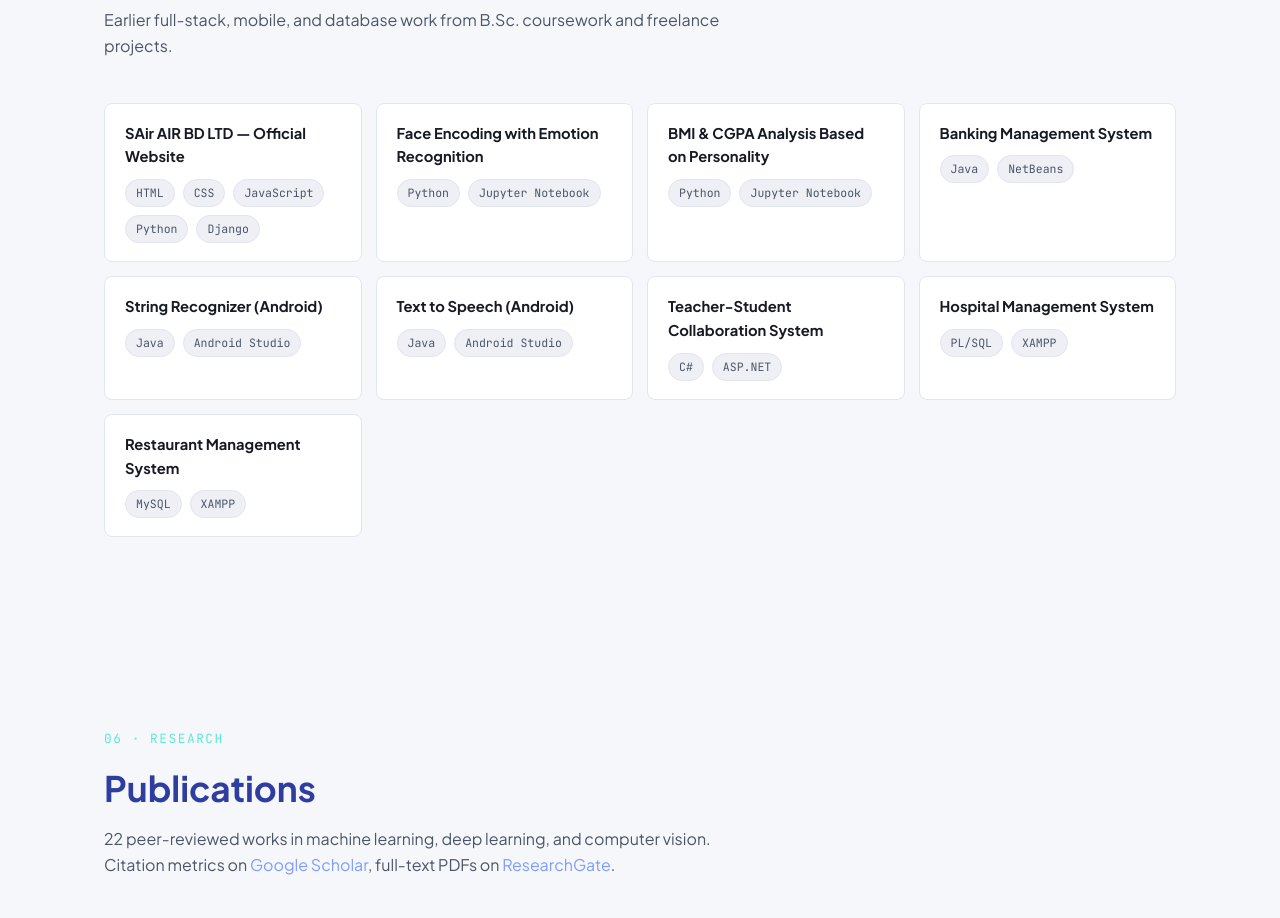
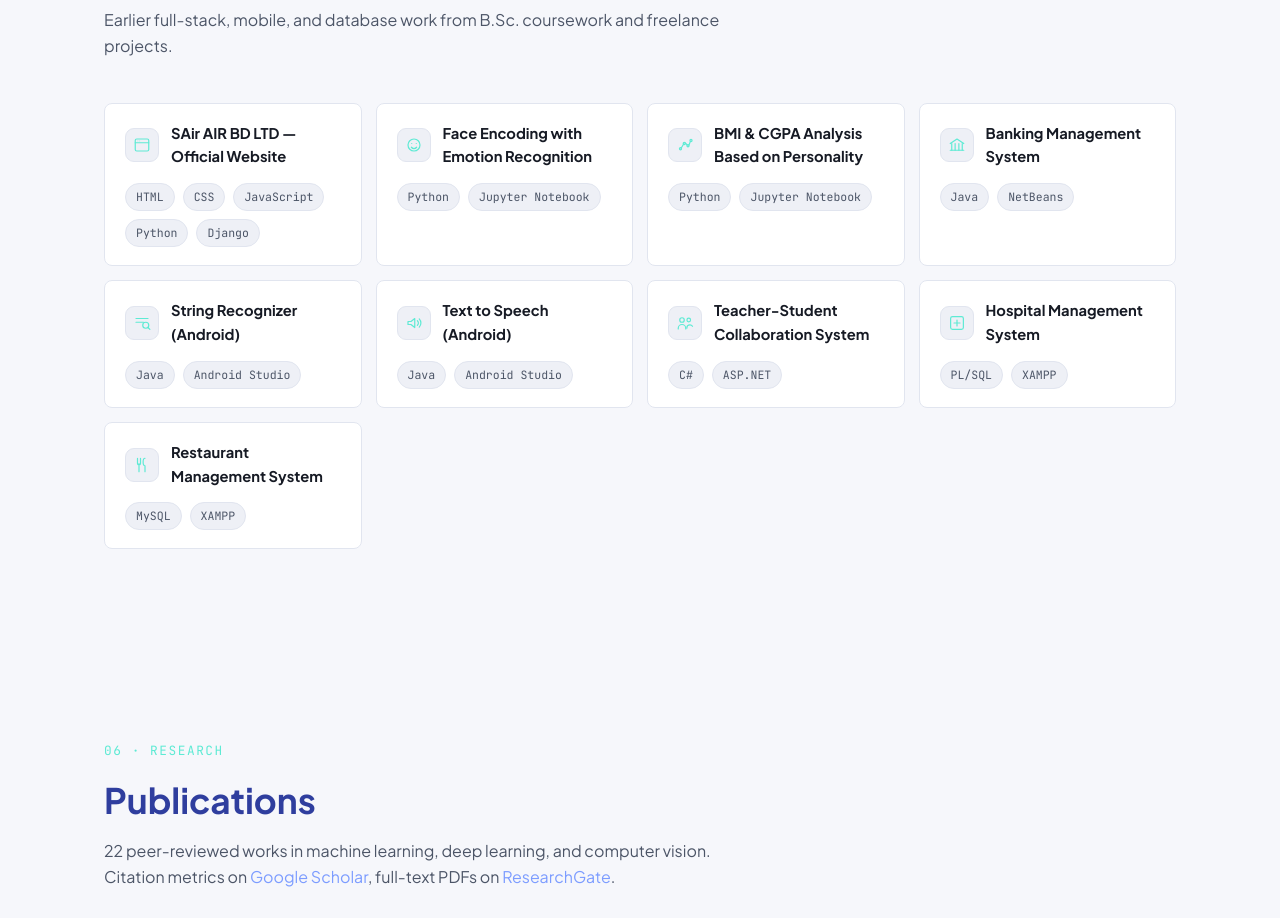
Before and after one commit to aichowdhury14/aichowdhury14.github.io, a plain HTML site: page index.html in a window 1280 px wide. Shown: the part 8900-9818 px from the top of the page. Drawn offline with Linux system fonts and the light colour scheme.

Commit message:
Add themed icons to Academic & Additional Projects cards

```diff
--- a/assets/css/style.css
+++ b/assets/css/style.css
@@ -623,7 +623,18 @@ section { padding: 96px 0; }
   transition: border-color 0.2s ease, transform 0.2s ease;
 }
 .mini-project:hover { border-color: var(--accent-2); transform: translateY(-2px); }
-.mini-project-title { font-weight: 650; font-size: 0.92rem; margin-bottom: 10px; }
+.mini-project-head { display: flex; align-items: center; gap: 12px; margin-bottom: 14px; }
+.mini-project-icon {
+  width: 34px; height: 34px;
+  flex: none;
+  display: flex; align-items: center; justify-content: center;
+  border-radius: 9px;
+  background: var(--bg-elev-2);
+  border: 1px solid var(--border);
+  color: var(--accent-1);
+}
+.mini-project-icon svg { width: 18px; height: 18px; }
+.mini-project-title { font-weight: 650; font-size: 0.92rem; }
 
 /* ============================================================
    Certificate badge gallery
--- a/assets/js/main.js
+++ b/assets/js/main.js
@@ -283,15 +283,31 @@
   }
 
   /* ---------- Academic & additional projects ---------- */
+  const ACADEMIC_ICONS = {
+    "SAir AIR BD LTD — Official Website": '<svg viewBox="0 0 24 24" fill="none" stroke="currentColor" stroke-width="1.6" stroke-linecap="round" stroke-linejoin="round"><rect x="3" y="4" width="18" height="16" rx="2"/><path d="M3 9h18"/><circle cx="6.5" cy="6.5" r="0.6" fill="currentColor" stroke="none"/><circle cx="9" cy="6.5" r="0.6" fill="currentColor" stroke="none"/></svg>',
+    "Face Encoding with Emotion Recognition": '<svg viewBox="0 0 24 24" fill="none" stroke="currentColor" stroke-width="1.6" stroke-linecap="round" stroke-linejoin="round"><circle cx="12" cy="12" r="8"/><path d="M9 10h.01M15 10h.01M8.5 15c1 1.2 2.2 1.8 3.5 1.8s2.5-.6 3.5-1.8"/></svg>',
+    "BMI & CGPA Analysis Based on Personality": '<svg viewBox="0 0 24 24" fill="none" stroke="currentColor" stroke-width="1.6" stroke-linecap="round" stroke-linejoin="round"><circle cx="6" cy="17" r="1.4"/><circle cx="11" cy="10" r="1.4"/><circle cx="16" cy="13" r="1.4"/><circle cx="20" cy="6" r="1.4"/><path d="M7 16l3-5M12.3 9.3l2.4 2.4M17.3 12l1.8-4.5"/></svg>',
+    "Banking Management System": '<svg viewBox="0 0 24 24" fill="none" stroke="currentColor" stroke-width="1.6" stroke-linecap="round" stroke-linejoin="round"><path d="M3 10 12 4l9 6"/><path d="M5 10v9M9.5 10v9M14.5 10v9M19 10v9"/><path d="M3 19h18"/></svg>',
+    "String Recognizer (Android)": '<svg viewBox="0 0 24 24" fill="none" stroke="currentColor" stroke-width="1.6" stroke-linecap="round" stroke-linejoin="round"><path d="M4 6h16M4 11h10"/><circle cx="17" cy="15" r="4"/><path d="M20 18l2.5 2.5"/></svg>',
+    "Text to Speech (Android)": '<svg viewBox="0 0 24 24" fill="none" stroke="currentColor" stroke-width="1.6" stroke-linecap="round" stroke-linejoin="round"><path d="M4 10v4h4l5 4V6L8 10H4Z"/><path d="M16.5 9a4 4 0 0 1 0 6M19 6.5a8 8 0 0 1 0 11"/></svg>',
+    "Teacher-Student Collaboration System": '<svg viewBox="0 0 24 24" fill="none" stroke="currentColor" stroke-width="1.6" stroke-linecap="round" stroke-linejoin="round"><circle cx="8" cy="8" r="3"/><circle cx="17" cy="8" r="2.4"/><path d="M3 20v-1a5 5 0 0 1 5-5 5 5 0 0 1 5 5v1"/><path d="M14.5 19v-.6a4 4 0 0 1 4-4 4 4 0 0 1 3.5 2"/></svg>',
+    "Hospital Management System": '<svg viewBox="0 0 24 24" fill="none" stroke="currentColor" stroke-width="1.6" stroke-linecap="round" stroke-linejoin="round"><rect x="3.5" y="3.5" width="17" height="17" rx="2.5"/><path d="M12 8v8M8 12h8"/></svg>',
+    "Restaurant Management System": '<svg viewBox="0 0 24 24" fill="none" stroke="currentColor" stroke-width="1.6" stroke-linecap="round" stroke-linejoin="round"><path d="M6 3v7a2 2 0 0 0 4 0V3M8 10v11M6 3v3M10 3v3"/><path d="M16 3c-1.4 0-2.5 1.8-2.5 5s1.1 5 2.5 5v8"/></svg>',
+  };
+
   function renderAcademicProjects() {
     const wrap = $("#academic-projects-grid");
     if (!wrap || !d.academicProjects) return;
     d.academicProjects.forEach((p) => {
+      const icon = ACADEMIC_ICONS[p.title] || "";
       wrap.appendChild(
         el(
           "div",
           "mini-project reveal",
-          `<div class="mini-project-title">${p.title}</div>
+          `<div class="mini-project-head">
+             <span class="mini-project-icon">${icon}</span>
+             <div class="mini-project-title">${p.title}</div>
+           </div>
            <div class="chip-row">${p.stack.map((s) => `<span class="chip">${s}</span>`).join("")}</div>`
         )
       );
```
